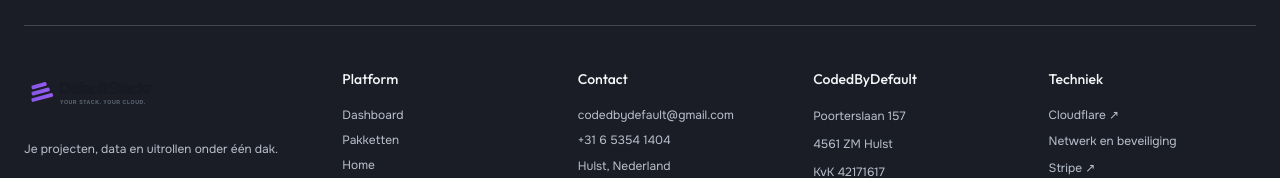
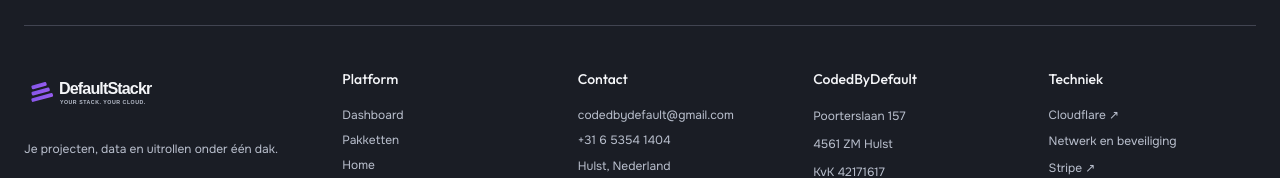
Before and after one commit to codingbydefault/defaultstack, a Next.js app: page / in a window 1280 px wide. Shown: the part 4931-5109 px from the top of the page. Built offline with nearby package versions, Linux system fonts and the light colour scheme; no server answers.

Commit message:
fix: choose footer logo for its dark surface in both themes

```diff
--- a/src/app/globals.css
+++ b/src/app/globals.css
@@ -176,7 +176,3 @@
 
 .official-brand-logo { display: block; width: 210px; max-width: 100%; height: auto; background: transparent; }
 @media (min-width: 1101px) { .site-footer-grid { grid-template-columns: minmax(0, 1.4fr) repeat(4, minmax(0, 1fr)); } }
-
-.official-brand-logo--dark { display: none; }
-html[data-theme='dark'] .official-brand-logo--light { display: none; }
-html[data-theme='dark'] .official-brand-logo--dark { display: block; }
--- a/src/components/site-footer.tsx
+++ b/src/components/site-footer.tsx
@@ -11,7 +11,7 @@ export function SiteFooter({ language = 'nl' }: { language?: 'nl' | 'en' } = {})
       <div className="footer-stripe"><span>{text('Live betalingen via Stripe in voorbereiding','Live Stripe payments are in preparation')}</span><a href="https://stripe.com" target="_blank" rel="noopener noreferrer" aria-label="Stripe"><img src="/stripe-wordmark-white.svg" width="95" height="40" alt="Stripe" /></a></div>
     </div>
     <div className="wrap site-footer-grid">
-      <div className="site-footer-brand"><Link href="/" className="brand" aria-label="DefaultStackR"><img className="official-brand-logo official-brand-logo--light" src="/defaultstackr-logo.svg" width="210" height="49" alt="DefaultStackR — Your stack. Your cloud." /><img className="official-brand-logo official-brand-logo--dark" src="/defaultstackr-logo-dark.svg" width="210" height="49" alt="DefaultStackR — Your stack. Your cloud." /></Link><p>{text('Je projecten, data en uitrollen onder één dak.','Your projects, data and deployments under one roof.')}</p></div>
+      <div className="site-footer-brand"><Link href="/" className="brand" aria-label="DefaultStackR"><img className="official-brand-logo" src="/defaultstackr-logo-dark.svg" width="210" height="49" alt="DefaultStackR — Your stack. Your cloud." /></Link><p>{text('Je projecten, data en uitrollen onder één dak.','Your projects, data and deployments under one roof.')}</p></div>
       <div><h2>Platform</h2><a href="https://defaultstackr.cloud/app">Dashboard</a><Link href={en ? '/pricing' : '/prijzen'}>{text('Pakketten','Plans')}</Link><Link href="/">Home</Link><Link href={en ? '/terms' : '/voorwaarden'}>{text('Algemene voorwaarden','Terms and conditions')}</Link><Link href="/privacy">{text('Privacyverklaring','Privacy policy')}</Link><Link href="/cookies">Cookies</Link><CookieSettings language={language}/></div>
       <div><h2>Contact</h2><a href="mailto:codedbydefault@gmail.com">codedbydefault@gmail.com</a><a href="tel:+31653541404">+31 6 5354 1404</a><span>{text('Hulst, Nederland','Hulst, Netherlands')}</span><a href="https://www.codedbydefault.com" target="_blank" rel="noopener noreferrer">CodedByDefault ↗</a></div>
       <div><h2>CodedByDefault</h2><span>Poorterslaan 157</span><span>4561 ZM Hulst</span><span>{text('KvK','Chamber of Commerce')} 42171617</span><span>{text('Btw-id','VAT ID')} NL005557496B77</span></div>
```
Also changed, not shown: scripts/tests/public-domains.cjs (+9 -1 lines).
